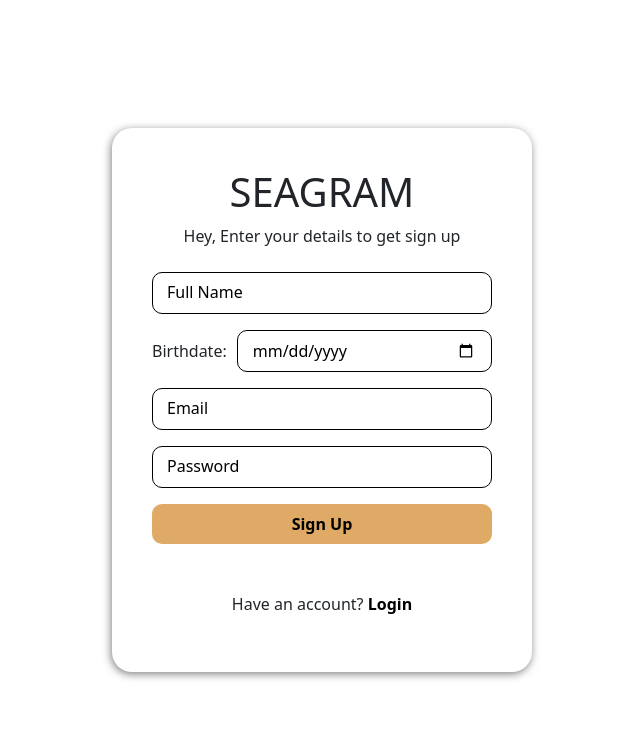
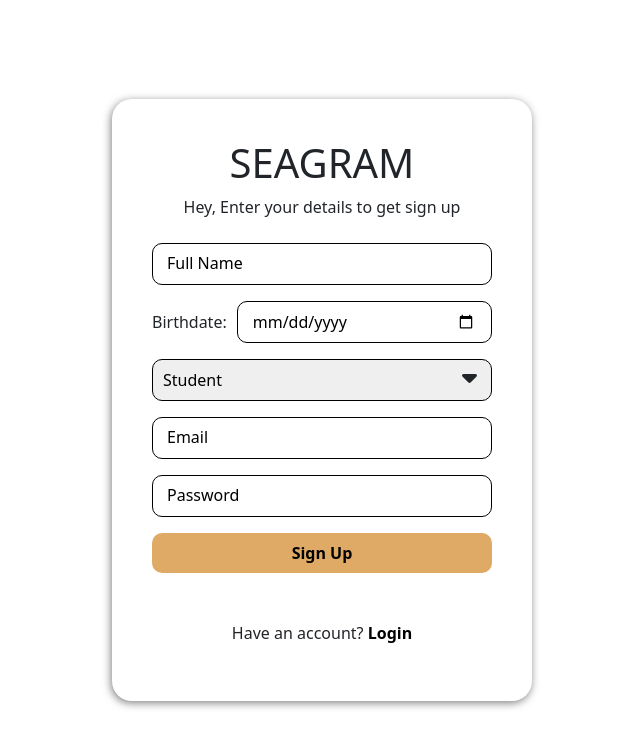
Before and after one commit to Rhtymn/seagram-app, a React (Create React App) app: page /register in a window 1280 px wide. Shown: the top 748 px of the page, without its empty margins (318-958 px from the left). Built offline with nearby package versions, Linux system fonts and the light colour scheme.

Commit message:
added role input on register form

```diff
--- a/package.json
+++ b/package.json
@@ -3,6 +3,7 @@
   "version": "0.1.0",
   "private": true,
   "dependencies": {
+    "@fortawesome/fontawesome-free": "^6.1.2",
     "@testing-library/jest-dom": "^5.16.5",
     "@testing-library/react": "^13.3.0",
     "@testing-library/user-event": "^13.5.0",
--- a/src/components/RegisterForm/RegisterForm.js
+++ b/src/components/RegisterForm/RegisterForm.js
@@ -11,6 +11,7 @@ const RegisterForm = () => {
     const [isColouredBirthLabel, setIsColouredBirthLabel] = useState(false);
     const [emailInputValue, setEmailInputValue] = useState('');
     const [passwordInputValue, setPasswordInputValue] = useState('');
+    const [roleInputValue, setRoleInputValue] = useState('student');
     const birthLabelClasses = isColouredBirthLabel ? `${styles.colouredLabel}` : ``;
 
     const birthdateInputBlurHandler = () => {
@@ -34,6 +35,15 @@ const RegisterForm = () => {
                     onBlur={birthdateInputBlurHandler}>
                 </input>
             </div>
+            <div className={`${styles.roleInput_container}`}>
+                <select value={roleInputValue} onChange={(e)=>setRoleInputValue(e.target.value)}>
+                    <option value="student">Student</option>
+                    <option value="instructor">Instructor</option>
+                </select>
+                <span>
+                    <i className="fa-solid fa-caret-down"></i>
+                </span>
+            </div>
             <Input label="Email" type="email" value={emailInputValue} onInputChange={setEmailInputValue}/>
             <Input label="Password" type="password" value={passwordInputValue} onInputChange={setPasswordInputValue}/>
             <FormButton>Sign Up</FormButton>
--- a/src/components/RegisterForm/RegisterForm.module.css
+++ b/src/components/RegisterForm/RegisterForm.module.css
@@ -17,3 +17,27 @@
 .colouredLabel{
     color:rgb(243, 176, 88);
 }
+
+.roleInput_container {
+    margin-bottom: 1rem;
+    position: relative;
+}
+
+.roleInput_container span{
+    position: absolute;
+    right: 15px;
+    font-size: 1.5rem;
+    pointer-events: none;
+}
+
+.roleInput_container select{
+    z-index: 2;
+    border-radius: 10px;
+    border: 1px solid black;
+    padding: 8px 10px;
+    width: 100%;
+
+    -moz-appearance:none;
+    -webkit-appearance:none;
+    appearance:none;
+}
--- a/src/index.js
+++ b/src/index.js
@@ -1,6 +1,7 @@
 import React from 'react';
 import ReactDOM from 'react-dom/client';
 import './index.css';
+import "../node_modules/@fortawesome/fontawesome-free/js/all";
 import 'bootstrap/dist/css/bootstrap.min.css';
 import App from './App';
 
```
Also changed, not shown: 1 other file (tests, documents, lock files or other folders).
